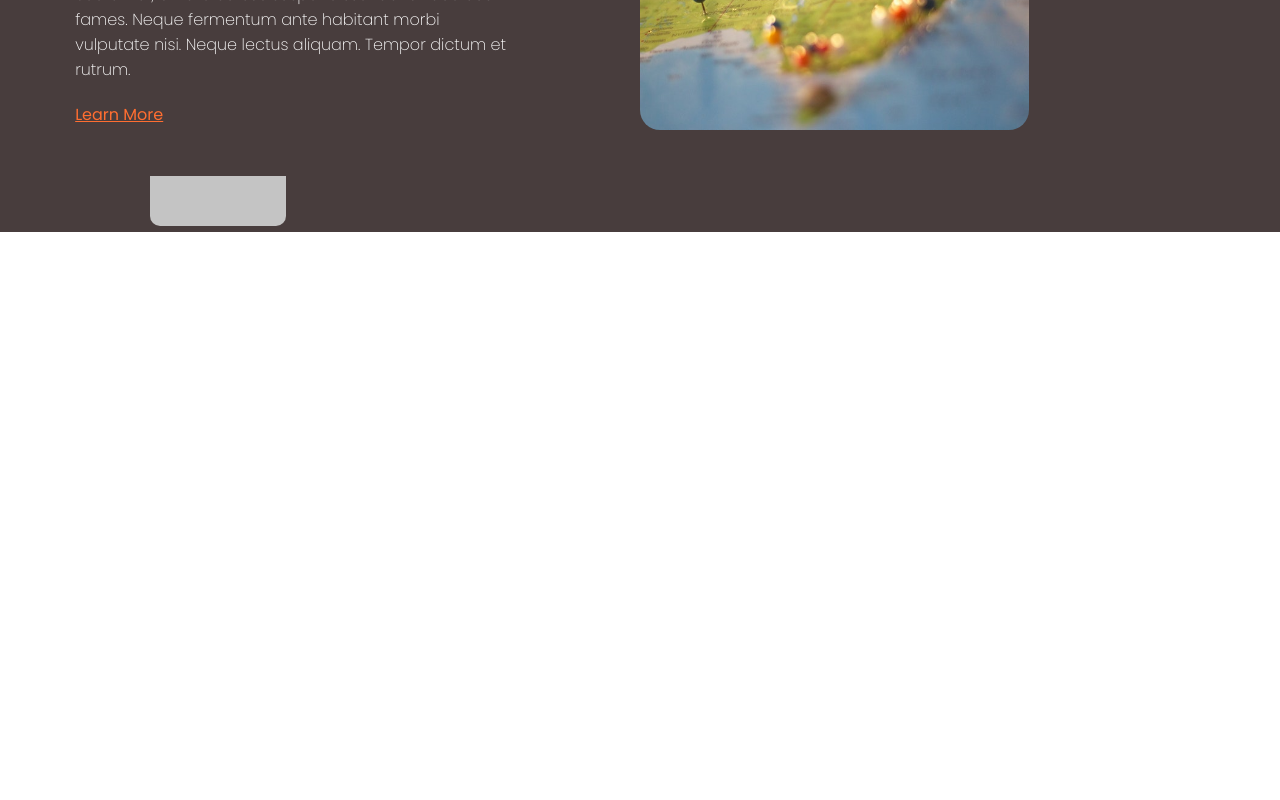
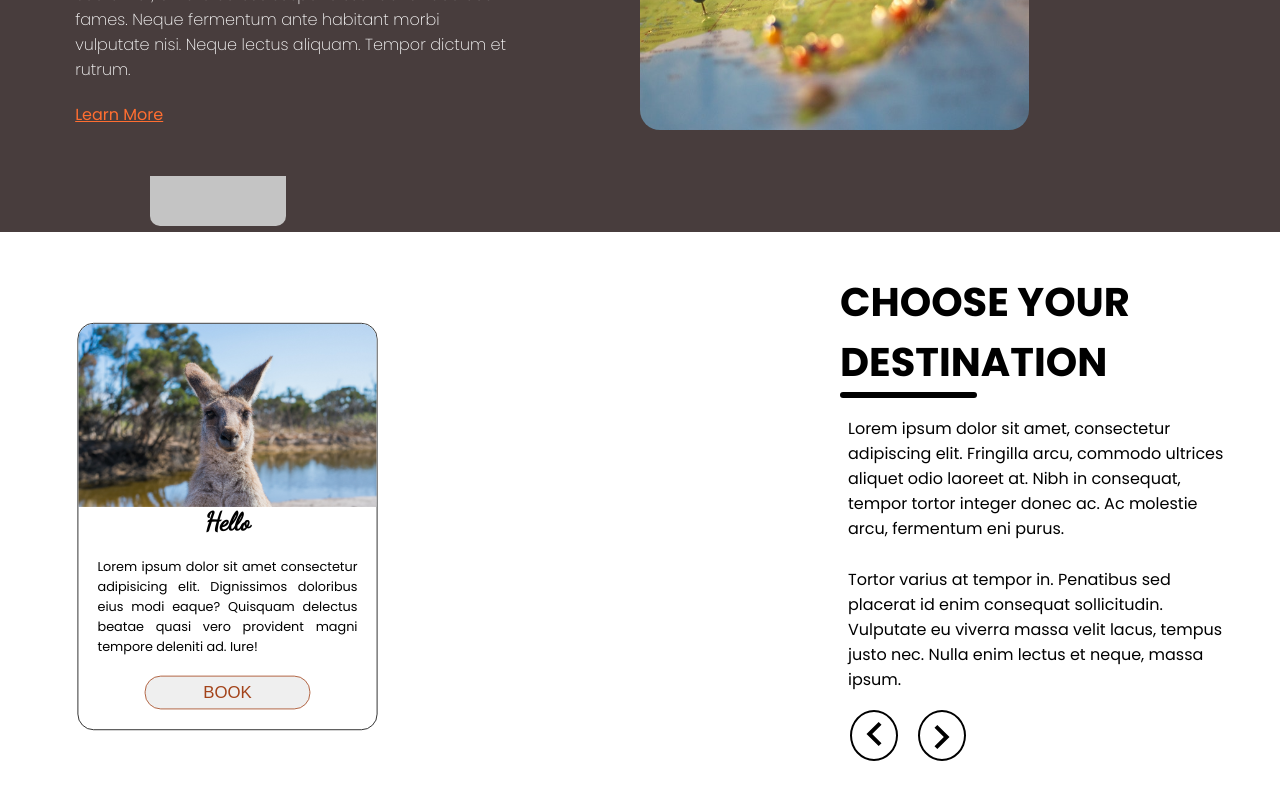
Before and after one commit to MeRichard123/Australia, a React (Create React App) app: page / in a window 1280 px wide. Shown: the part 1124-1924 px from the top of the page. Before the commit the page ends 1356 px from the top, so only its background shows below. Built offline with nearby package versions, Linux system fonts and the light colour scheme.

Commit message:
Files Upload Section Cards

```diff
--- a/public/index.html
+++ b/public/index.html
@@ -15,6 +15,10 @@
       rel="stylesheet"
       href="https://cdnjs.cloudflare.com/ajax/libs/font-awesome/5.13.0/css/brands.min.css"
     />
+    <link
+      href="https://fonts.googleapis.com/css2?family=Dancing+Script&display=swap"
+      rel="stylesheet"
+    />
 
     <title>Australia</title>
   </head>
--- a/src/App.css
+++ b/src/App.css
@@ -89,3 +89,25 @@
     border-radius: 10px;
   }
 }
+.destinations {
+  padding: 2.5rem;
+  text-align: center;
+}
+.destinations h1 {
+  text-align: left;
+}
+
+@media screen and (min-width: 900px) {
+  .destinations {
+    display: grid;
+    grid-template-columns: 2fr 1fr;
+    text-align: left;
+  }
+  .carousel {
+    grid-column: 1/2;
+    grid-row: 1/2;
+  }
+  .right {
+    grid-column: 2/3;
+  }
+}
--- a/src/App.js
+++ b/src/App.js
@@ -2,6 +2,7 @@ import React, { Component } from "react";
 import "./App.css";
 import LandingPage from "./pages/LandingPage";
 import About from "./pages/About";
+import Destinations from "./pages/Destinations";
 
 class App extends Component {
   render() {
@@ -9,6 +10,7 @@ class App extends Component {
       <div className="app">
         <LandingPage />
         <About />
+        <Destinations />
       </div>
     );
   }
--- /dev/null
+++ b/src/components/Card.js
@@ -0,0 +1,59 @@
+import React, { Component } from "react";
+import styled from "styled-components";
+
+const CardContainer = styled.div`
+  border-radius: 20px;
+  border: 1px solid black;
+  width: 375px;
+  display: flex;
+  flex-direction: column;
+  align-items: center;
+  transform: scale(0.8);
+  transition: transform 250ms ease;
+  &:hover {
+    transform: scale(0.9);
+  }
+`;
+const Title = styled.h1`
+  font-family: "Dancing Script", cursive;
+`;
+const Image = styled.img`
+  max-width: 100%;
+  border-radius: 20px 20px 0 0;
+`;
+const Parag = styled.p`
+  padding: 1.5rem;
+  text-align: justify;
+`;
+const BookButton = styled.button`
+  padding: 0.5rem 4.5rem;
+  border: 1px solid #a3431a;
+  border-radius: 20px;
+  text-transform: uppercase;
+  font-size: 21px;
+  color: #a3431a;
+  margin-bottom: 25px;
+  &:hover {
+    color: white;
+    background: #a3431a;
+  }
+`;
+
+class Card extends Component {
+  render() {
+    return (
+      <CardContainer>
+        <Image src={this.props.img} alt="" />
+        <Title>{this.props.title}</Title>
+        <Parag>
+          Lorem ipsum dolor sit amet consectetur adipisicing elit. Dignissimos
+          doloribus eius modi eaque? Quisquam delectus beatae quasi vero
+          provident magni tempore deleniti ad. Iure!
+        </Parag>
+        <BookButton>Book</BookButton>
+      </CardContainer>
+    );
+  }
+}
+
+export default Card;
--- /dev/null
+++ b/src/pages/Destinations.js
@@ -0,0 +1,81 @@
+import React, { Component } from "react";
+import styled from "styled-components";
+import ButtonImg from "../assets/Icons/arrow.svg";
+import Card from "../components/Card";
+
+import Picture from "../assets/img/kangaroo.jpg";
+
+const Title = styled.h1`
+  text-transform: uppercase;
+  color: black;
+  font-size: clamp(40px, 2.5vw, 52px);
+  font-weight: 700;
+  position: relative;
+  &::after {
+    content: "";
+    display: block;
+    background: black;
+    width: 137px;
+    height: 6px;
+    border-radius: 20px;
+  }
+`;
+const ButtonLeft = styled.button`
+  background: white;
+  outline: none;
+  border: 2px solid black;
+  border-radius: 50%;
+  padding: 10px;
+  margin: 10px;
+  transition: all 250ms ease;
+  &:hover {
+    opacity: 0.5;
+  }
+`;
+const ButtonRight = styled(ButtonLeft)`
+  transform: rotate(180deg);
+`;
+const Paragraph = styled.p`
+  padding: 0.5rem;
+  margin-top: 10px;
+`;
+
+class Destinations extends Component {
+  goLeft() {
+    console.log("Going Left...");
+  }
+  goRight() {
+    console.log("Going Right...");
+  }
+  render() {
+    return (
+      <div className="destinations">
+        <div className="right">
+          <Title>Choose your destination</Title>
+          <Paragraph>
+            Lorem ipsum dolor sit amet, consectetur adipiscing elit. Fringilla
+            arcu, commodo ultrices aliquet odio laoreet at. Nibh in consequat,
+            tempor tortor integer donec ac. Ac molestie arcu, fermentum eni
+            purus.
+          </Paragraph>
+          <Paragraph>
+            Tortor varius at tempor in. Penatibus sed placerat id enim consequat
+            sollicitudin. Vulputate eu viverra massa velit lacus, tempus justo
+            nec. Nulla enim lectus et neque, massa ipsum.
+          </Paragraph>
+          <ButtonLeft onClick={this.goLeft}>
+            <img src={ButtonImg} alt="" />
+          </ButtonLeft>
+          <ButtonRight onClick={this.goRight}>
+            <img src={ButtonImg} alt="" />
+          </ButtonRight>
+        </div>
+        <div className="carousel">
+          <Card title="Hello" img={Picture} />
+        </div>
+      </div>
+    );
+  }
+}
+
+export default Destinations;
```
